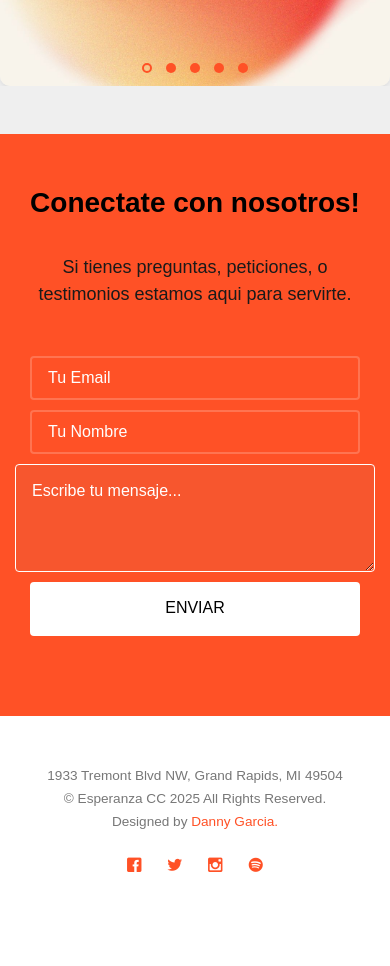
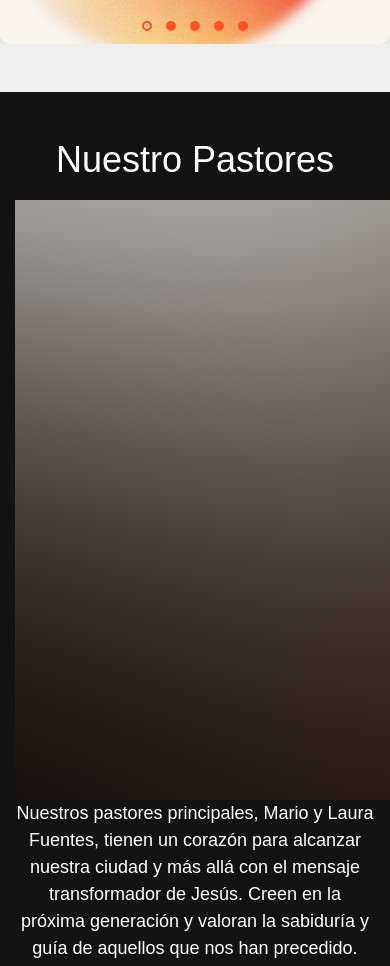
Before and after one commit to gdanny94/project-hope, a plain HTML site: page index.html in a window 390 px wide. Shown: the part 5977-6943 px from the top of the page. Drawn offline with Linux system fonts and the light colour scheme; files whose address does not match are found by name.

Commit message:
added pastores section test

```diff
--- a/css/style.css
+++ b/css/style.css
@@ -655,6 +655,7 @@ form label {
 #gtco-features-2,
 #gtco-products,
 #gtco-subscribe,
+#gtco-pastores,
 #gtco-footer,
 #gtco-faq,
 .gtco-section {
@@ -667,6 +668,7 @@ form label {
   #gtco-features-2,
   #gtco-products,
   #gtco-subscribe,
+  #gtco-pastores,
   #gtco-footer,
   #gtco-faq,
   .gtco-section {
@@ -677,6 +679,7 @@ form label {
 #gtco-features-2.border-bottom,
 #gtco-products.border-bottom,
 #gtco-subscribe.border-bottom,
+#gtco-pastores.border-bottom,
 #gtco-footer.border-bottom,
 #gtco-faq.border-bottom,
 .gtco-section.border-bottom {
@@ -848,6 +851,19 @@ form label {
 }
 #gtco-products .arrow-thumb a:hover, #gtco-products .arrow-thumb a:focus, #gtco-products .arrow-thumb a:active {
   text-decoration: none;
+}
+
+#gtco-pastores {
+  background: rgb(19, 19, 19);
+}
+
+#gtco-pastores h1 {
+  color: white;
+
+}
+
+#gtco-pastores p {
+  color: white
 }
 
 #gtco-subscribe {
--- a/index.html
+++ b/index.html
@@ -587,7 +587,7 @@
 			<div class="gtco-container">
 				<div class="row">
 					<div class="col-md-8 col-md-offset-2 text-center gtco-heading">
-						<h2>Planes y devocionales diarios
+						<h2>Planes y Devocionales
 						</h2>
 						<p>Es importante tener una relaccion con Dios por medio de su palabra. Descubre planes y devocinales que te pueden ayudar lograr esa meta <a href="https://www.bible.com/es/reading-plans" target="_blank">aqui.</a></p>
 					</div>
@@ -616,7 +616,33 @@
 
 	</div>
 
+ <!-- Meet our Pastors -->
+	<div id="gtco-pastores" data-section="pastores">
+		<div class="gtco-container">
+			<div class="row">
+				<div class="col-md-8 col-md-offset-2 text-center gtco-heading">
+					<h1>Nuestro Pastores</h1>
+					<img src="images/img_4.jpg" alt="">
+					<p>Nuestros pastores principales, Mario y Laura Fuentes, tienen un corazón para alcanzar nuestra ciudad y más allá con el mensaje transformador de Jesús. Creen en la próxima generación y valoran la sabiduría y guía de aquellos que nos han precedido.</p>
 
+				</div>
+			</div>
+			<div class="row">
+
+			</div>
+		</div>
+	</div>
+
+	<div class="wrapper">
+		<div class="profile">
+			<img src="images/img_5.jpg" alt="">
+		</div>
+		<div class="intro">
+			<h1>Nuestro Pastores</h1>
+			<p>Nuestros pastores principales, Mario y Laura Fuentes, tienen un corazón para alcanzar nuestra ciudad y más allá con el mensaje transformador de Jesús. Creen en la próxima generación y valoran la sabiduría y guía de aquellos que nos han precedido.</p>
+		</div>
+	</div>
+	<!-- Contact form -->
 	<div id="gtco-subscribe" data-section="contact">
 		<div class="gtco-container">
 			<div class="row">
```
